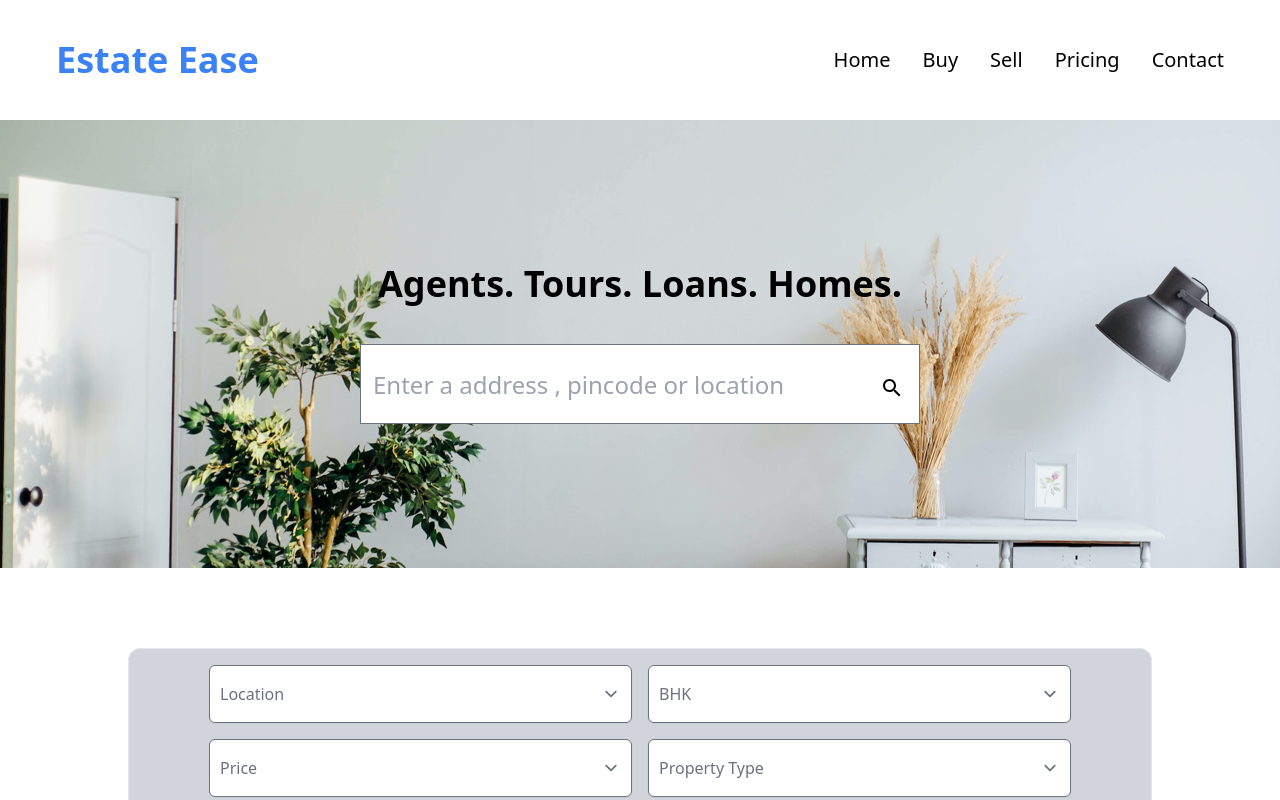
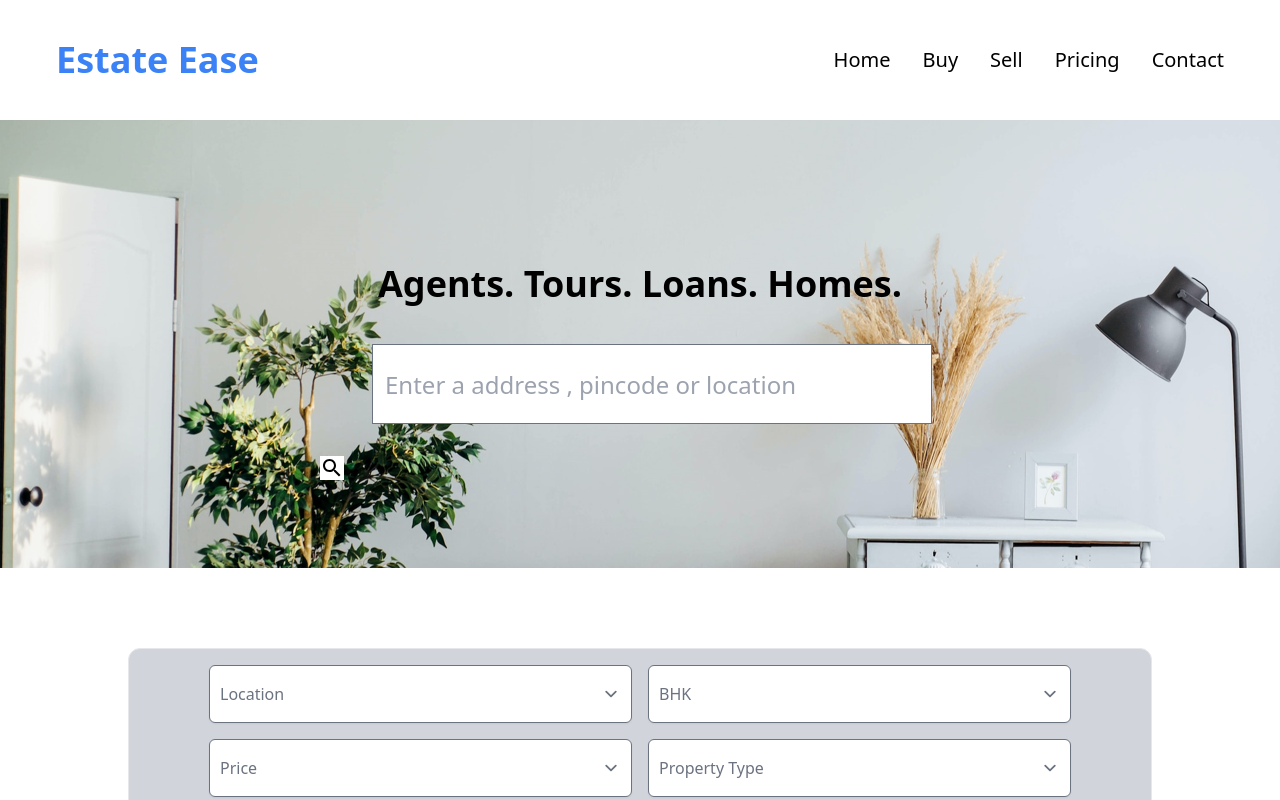
Before and after one commit to THEYASHGAUR/real-estate, a React (Vite) app: page / in a window 1280 px wide. Shown: the top 800 px of the page. Built offline with nearby package versions, Linux system fonts and the light colour scheme.

Commit message:
ungoing in input

```diff
--- a/src/components/Landing_page.jsx
+++ b/src/components/Landing_page.jsx
@@ -9,7 +9,7 @@ const Landing_page = () => {
         {/* serach bar */}
         <div className='w-96 relative mt-10 sm:w-110 sm:mx-3'>
           <input
-            className='w-full h-20 text-2xl p-3 pr-28 border-spacing-1 space-x-2  overflow-hidden'
+            className='w-full h-20 text-2xl p-3 pr-28 sm:mx-3 border-spacing-1 space-x-2  overflow-hidden'
             type="text"
             placeholder="Enter a address , pincode or location"
           />
```
